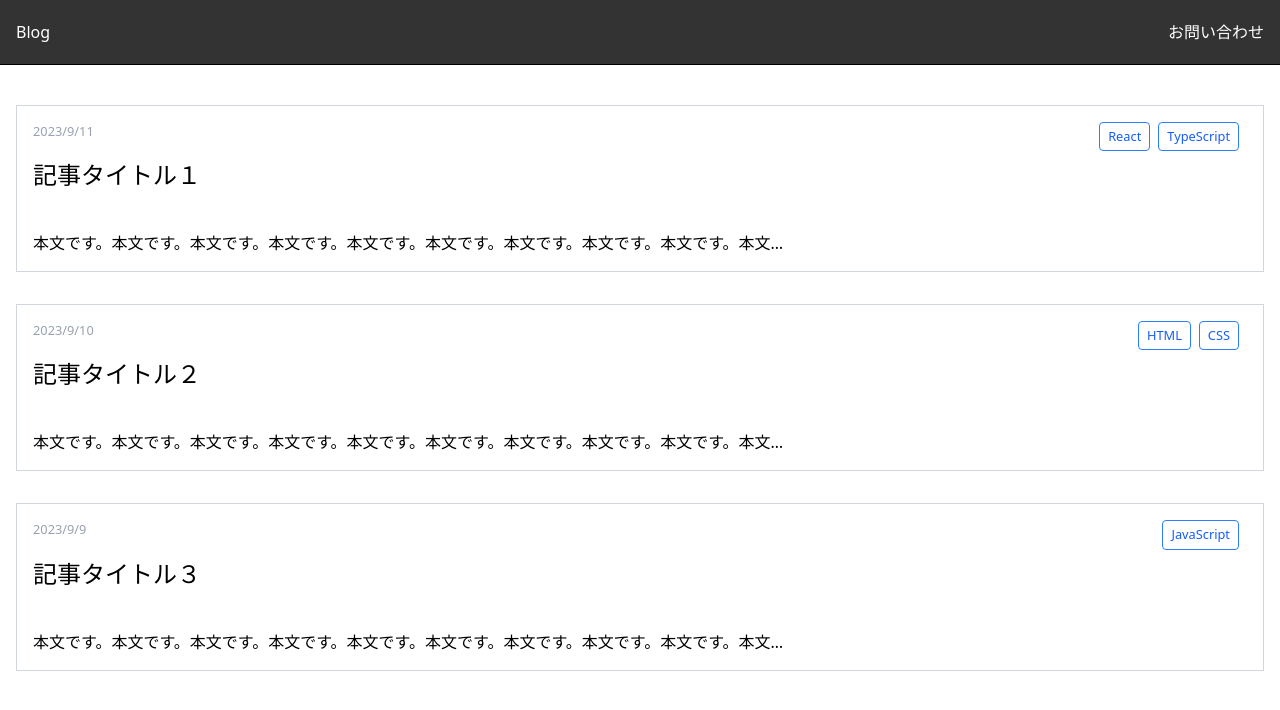
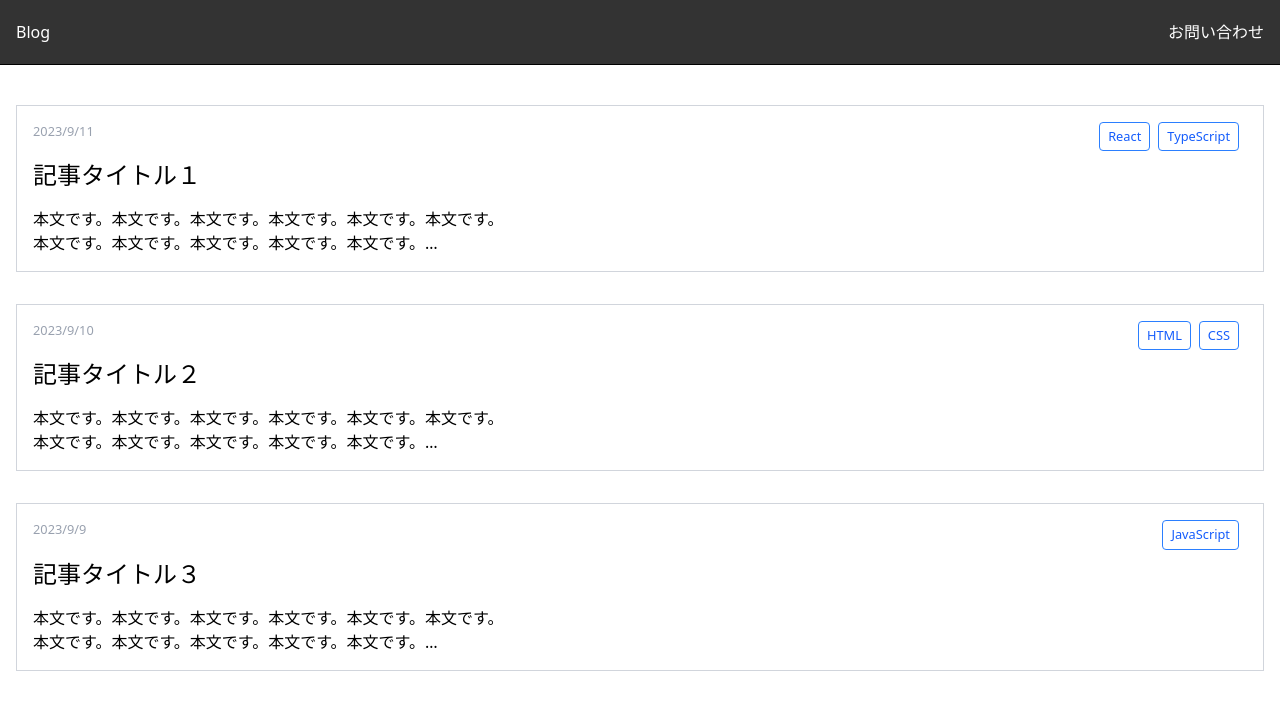
Before and after one commit to Maiasai/test-app, a React (Vite) app: page / in a window 1280 px wide. Shown: the top 710 px of the page. Built offline with nearby package versions, Linux system fonts and the light colour scheme.

Commit message:
“課題1の実装”

```diff
--- a/src/TopPage.jsx
+++ b/src/TopPage.jsx
@@ -9,18 +9,6 @@ const stripHtml = (html) => {
   return temp.textContent || '';
 };
 
-// 54文字で切って「…」を付ける＞改行\n を <br> に戻す
-// sliceで先頭から maxLengthの文字数だけ切り取って「…」を付ける
-const formatContent = (html, maxLength = 54) => {
-  const plainText = stripHtml(html);
-  const trimmedText =
-    plainText.length > maxLength
-      ? plainText.slice(0, maxLength) + '…'
-      : plainText;
-
-
-  return trimmedText.replace(/\n/g, '<br />');
-};
 
 
 export const TopPage = () => {
@@ -45,9 +33,9 @@ export const TopPage = () => {
 
 
             <p className='text-black text-2xl mt-2 mb-4'>{data.title}</p>
-            <p className='text-black'
-  dangerouslySetInnerHTML={{ __html: formatContent(data.content) }}
-/>
+            <p className='text-black line-clamp-2'
+              dangerouslySetInnerHTML={{ __html:data.content }}/>
+
 
 
 
```
